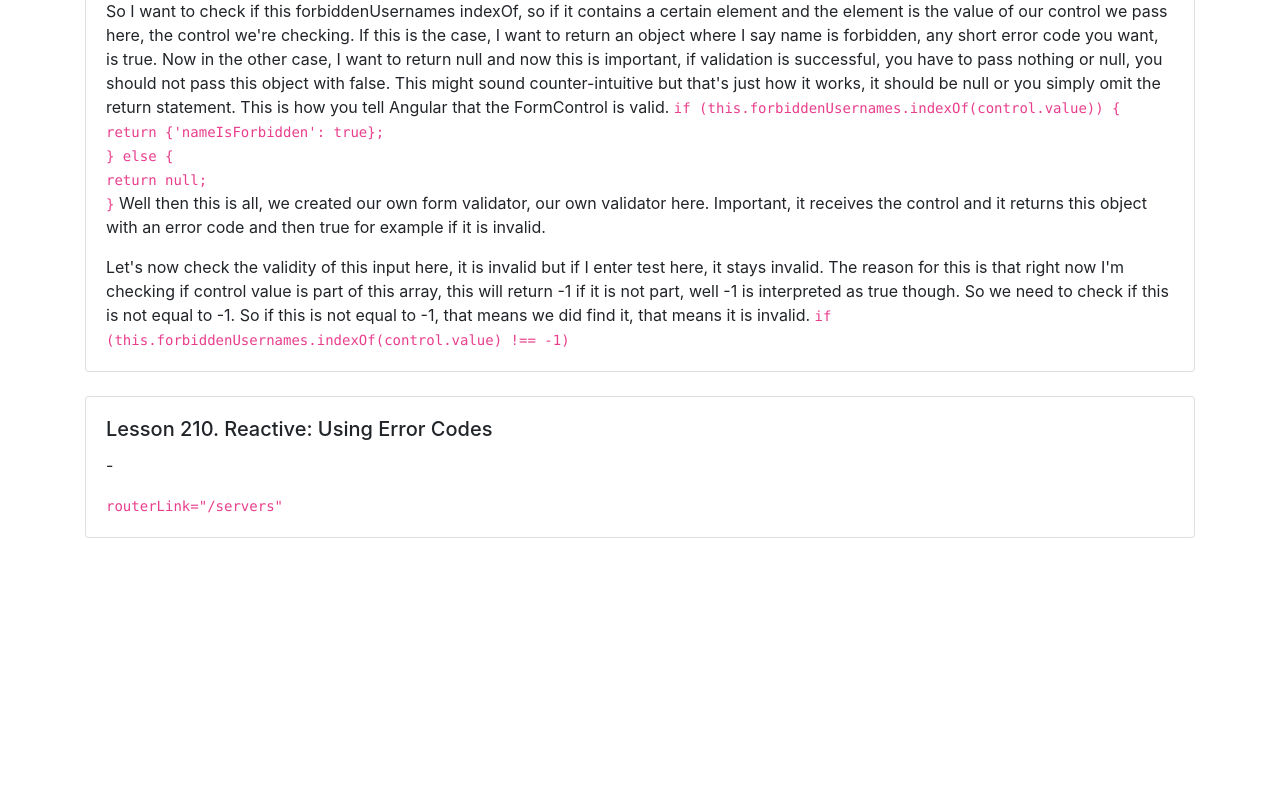
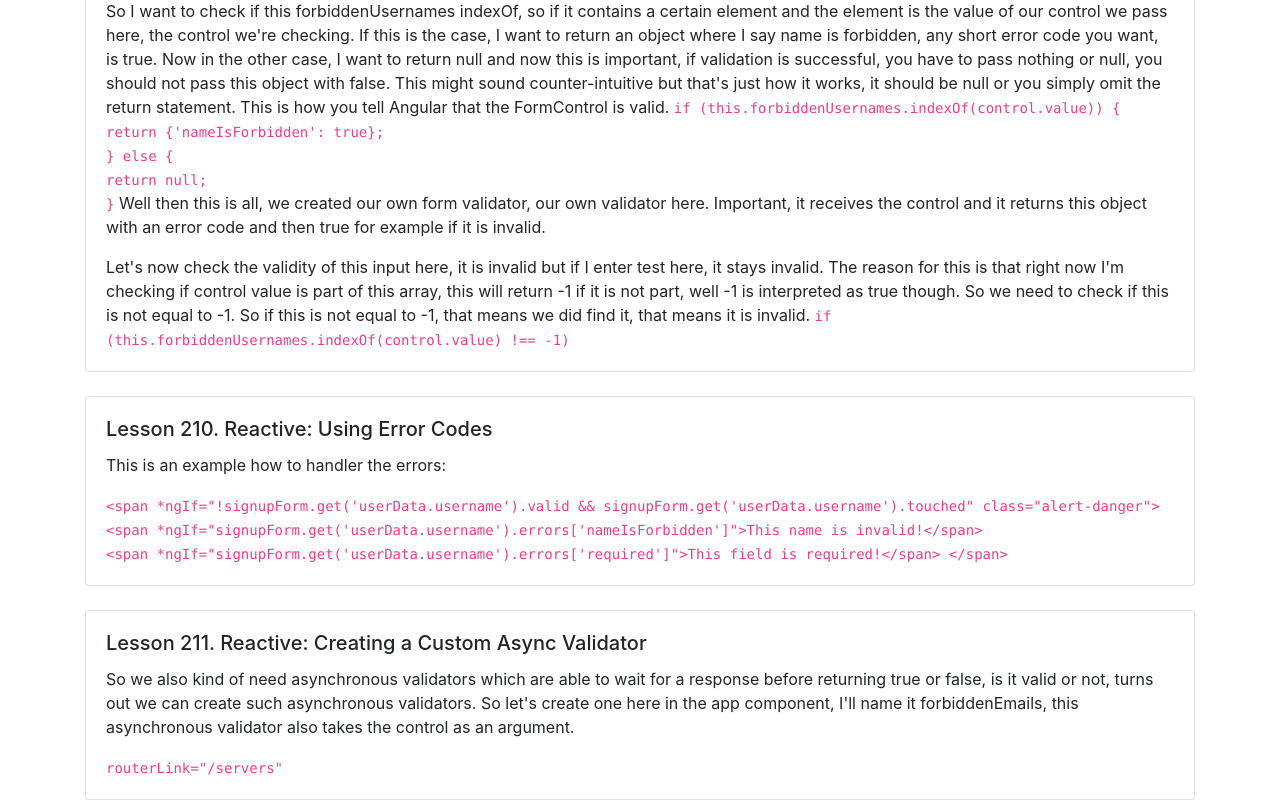
Before and after one commit to Sandro81/section15-reactive-setup-form, an Angular app: page / in a window 1280 px wide. Shown: the part 3696-4496 px from the top of the page. Before the commit the page ends 4234 px from the top, so only its background shows below. Built offline with nearby package versions, Linux system fonts and the light colour scheme.

Commit message:
section15 reactive setup form

```diff
--- a/src/app/app.component.html
+++ b/src/app/app.component.html
@@ -15,9 +15,7 @@
               *ngIf="!signupForm.get('userData.username').valid && signupForm.get('userData.username').touched"
               class="alert-danger">
               <span *ngIf="signupForm.get('userData.username').errors['nameIsForbidden']">This name is invalid!</span>
-
             <span *ngIf="signupForm.get('userData.username').errors['required']">This field is required!</span>
-
             </span>
           </div>
           <div class="form-group">
@@ -52,7 +50,7 @@
             type="button"
           (click)="onAddHobby()">Add Hobby</button>
           <div class="form-group"
-          *ngFor="let hobbyControl of signupForm.get('hobbies').controls; let i = index">
+               *ngFor="let hobbyControl of getControls(); let i = index" >
             <input type="text" class="form-control" [formControlName]="i">
           </div>
         </div>
@@ -193,12 +191,24 @@
       <div class="card">
         <div class="card-body">
           <h5 class="card-title">Lesson 210. Reactive: Using Error Codes </h5>
-          <p class="card-text"> - </p>
+          <p class="card-text"> This is an example how to handler the errors:</p>
+          <p class="card-text"> <code>&#60;span
+            *ngIf="!signupForm.get('userData.username').valid && signupForm.get('userData.username').touched"
+            class="alert-danger"><br>
+            &#60;span *ngIf="signupForm.get('userData.username').errors['nameIsForbidden']">This name is invalid!&#60;/span><br>
+            &#60;span *ngIf="signupForm.get('userData.username').errors['required']">This field is required!&#60;/span>
+            &#60;/span></code></p>
+        </div>
+      </div>
+
+      <br>
+      <div class="card">
+        <div class="card-body">
+          <h5 class="card-title">Lesson  211. Reactive: Creating a Custom Async Validator</h5>
+          <p class="card-text"> So we also kind of need asynchronous validators which are able to wait for a response before returning true or false, is it valid or not, turns out we can create such asynchronous validators. So let's create one here in the app component, I'll name it forbiddenEmails, this asynchronous validator also takes the control as an argument. </p>
           <p class="card-text"> <code>routerLink="/servers" </code></p>
         </div>
       </div>
-
-
 
 
 
--- a/src/app/app.component.ts
+++ b/src/app/app.component.ts
@@ -1,6 +1,6 @@
 import {Component, OnInit} from '@angular/core';
 import {FormGroup, FormControl, Validators, FormArray} from '@angular/forms';
-import {constants} from 'os';
+import {Observable} from 'rxjs';
 
 @Component({
   selector: 'app-root',
@@ -16,7 +16,7 @@ export class AppComponent implements OnInit {
     this.signupForm = new FormGroup({
       'userData': new FormGroup({
         'username': new FormControl(null, [Validators.required, this.forbiddenNames.bind(this)]),
-        'email': new FormControl(null, [Validators.required, Validators.email]),
+        'email': new FormControl(null, [Validators.required, Validators.email], this.forbiddenEmails),
       }),
       'gender': new FormControl('male'),
       'hobbies': new FormArray([])
@@ -32,6 +32,11 @@ export class AppComponent implements OnInit {
     (<FormArray>this.signupForm.get('hobbies')).push(control);
   }
 
+  getControls() {
+    return (<FormArray>this.signupForm.get('hobbies')).controls;
+  }
+
+
   forbiddenNames(control: FormControl): {[s: string]: boolean} {
     if (this.forbiddenUsernames.indexOf(control.value) !== -1) {
       return {'nameIsForbidden': true};
@@ -40,4 +45,16 @@ export class AppComponent implements OnInit {
     }
   }
 
+  forbiddenEmails(control: FormControl): Promise<any> | Observable<any> {
+    const promise = new Promise<any>((resolve, rehect) => {
+      setTimeout(() => {
+        if(control.value === 'test@test.com') {
+          resolve({'emailIsForbidden': true});
+        } else {
+          resolve(null);
+        }
+      }, 1500);
+    });
+  }
+
 }
```
